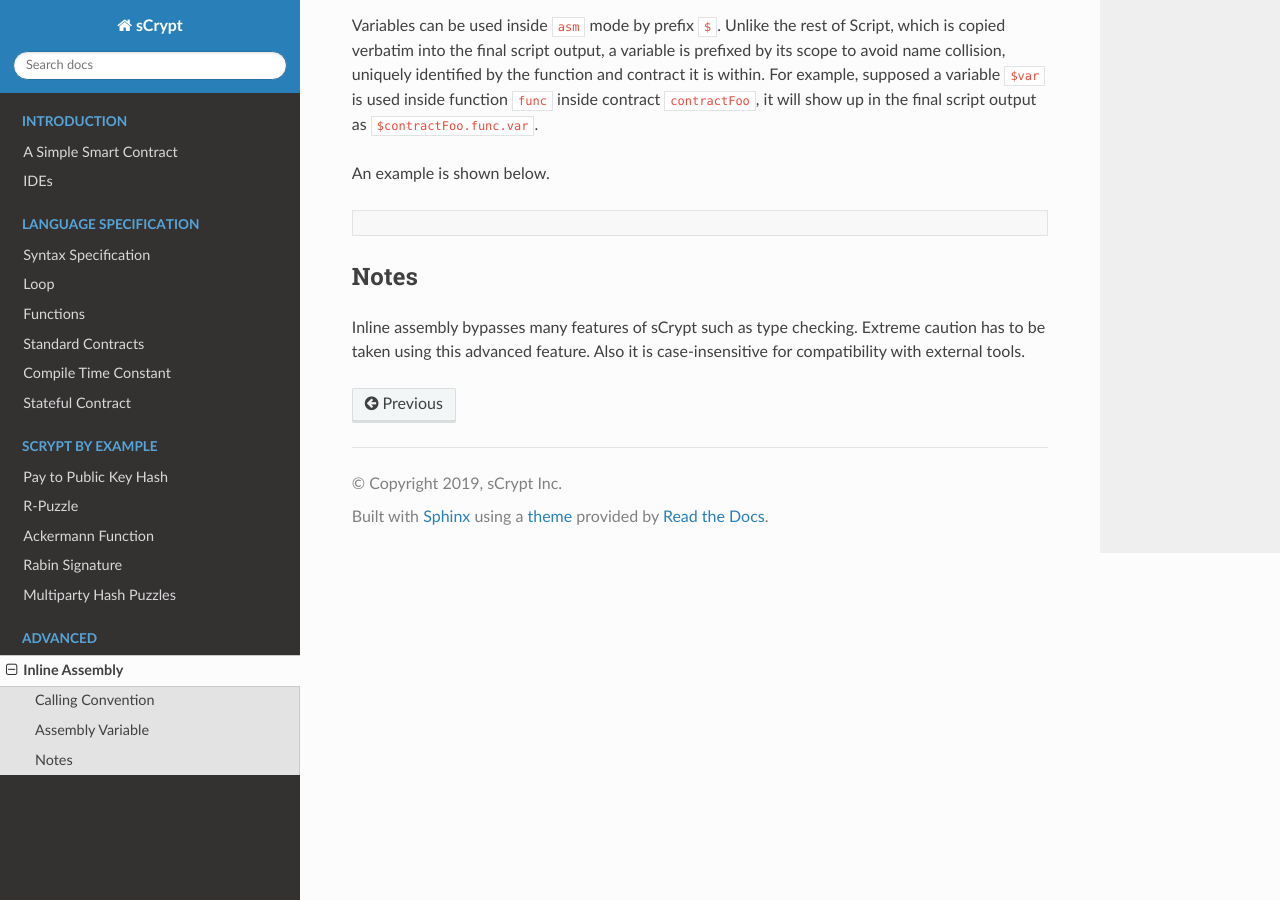
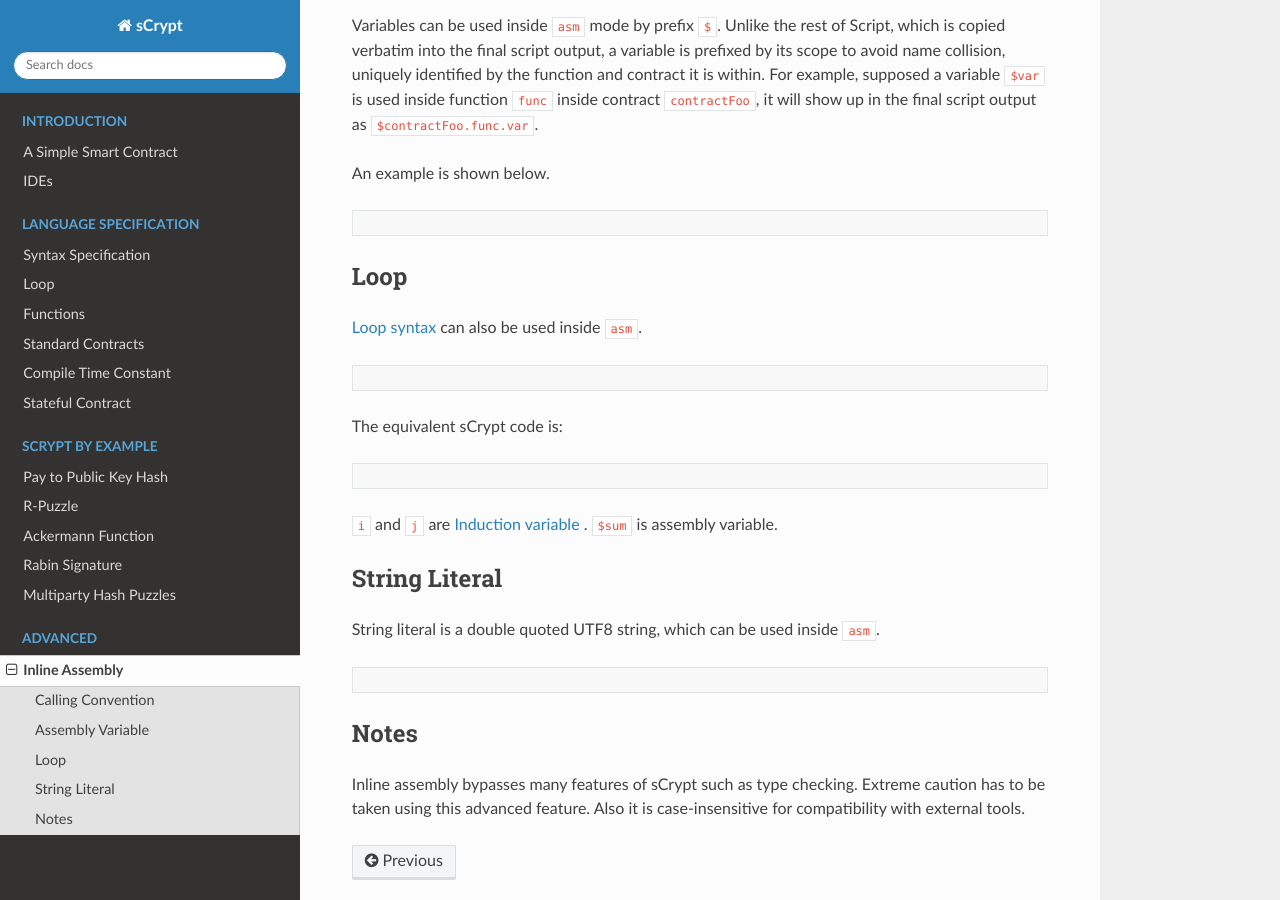
Before and after one commit to sCrypt-Inc/specification, a Sphinx documentation site: the page built from docs/asm.rst, in a window 1280 px wide and 900 px high, scrolled down 719 px. Built offline with Sphinx 7.4.7 and the Read the Docs theme 2.0.0, drawn with Linux system fonts in a browser that asks for light colours.

Commit message:
update docs

```diff
--- a/docs/asm.rst
+++ b/docs/asm.rst
@@ -62,6 +62,62 @@
         }
     }
 
+Loop
+=========
+
+:ref:`Loop syntax <loop>` can also be used inside ``asm``.
+
+.. code-block:: solidity
+
+    public function unlock(int x) {
+        asm {
+            OP_DUP
+            loop (N) : i {
+                loop (N) : j {
+                    i
+                    j
+                    OP_ADD
+                    OP_ADD
+                }
+            }
+            $sum
+            OP_NUMEQUAL
+            OP_NIP
+        }
+    }
+
+The equivalent sCrypt code is:
+
+
+.. code-block:: solidity
+
+    public function unlock(int x) {
+        int sum = x;
+        loop (N) : i {
+            loop (N) : j {
+                sum += (i + j);
+            }
+        }
+        require(sum == 19);
+    }
+
+``i`` and ``j`` are :ref:`Induction variable <induction-var-label>` . ``$sum`` is assembly variable.
+
+
+String Literal
+==============
+
+String literal is a double quoted UTF8 string, which can be used inside ``asm``.
+
+.. code-block:: solidity
+
+    static function equal(bytes msg) : bool {
+        asm {
+            "你好world! 😊"
+            OP_EQUAL
+        }
+    }
+
 Notes
 =====
 Inline assembly bypasses many features of sCrypt such as type checking. Extreme caution has to be taken using this advanced feature.
--- a/docs/loop.rst
+++ b/docs/loop.rst
@@ -1,3 +1,5 @@
+.. _loop:
+
 ====
 Loop
 ====
```
Also changed, not shown: 4 other files.
